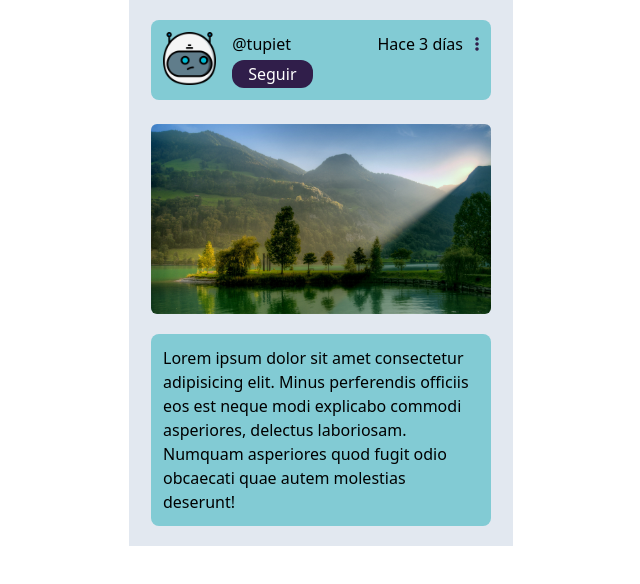
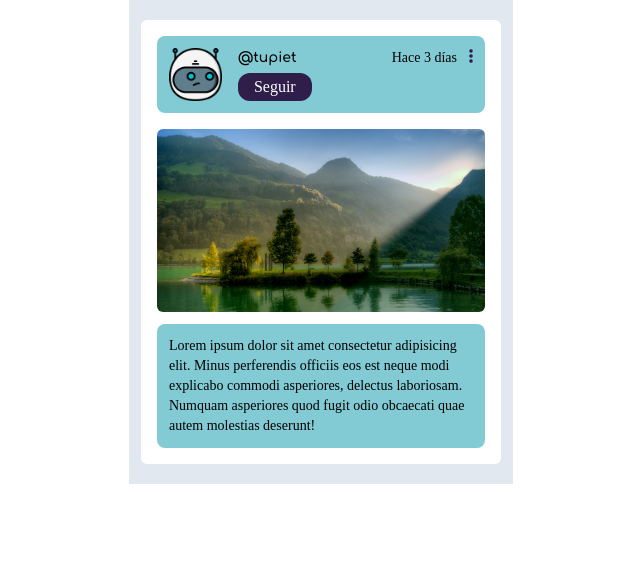
Before and after one commit to Tupiet-Classe/M12-base, a plain HTML site: page post.html in a window 1280 px wide. Shown: the whole page, without its empty margins (319-959 px from the left). Drawn offline with nearby package versions, Linux system fonts and the light colour scheme; a web font is replaced by a local one.

Commit message:
Versió pulida

```diff
--- a/post.html
+++ b/post.html
@@ -6,7 +6,14 @@
         <meta name="viewport" content="width=device-width, initial-scale=1.0">
         <title>MirMeet</title>
 
+        <!-- FontAwesome -->
         <link rel="stylesheet" href="https://cdnjs.cloudflare.com/ajax/libs/font-awesome/6.2.0/css/all.min.css" integrity="sha512-xh6O/CkQoPOWDdYTDqeRdPCVd1SpvCA9XXcUnZS2FmJNp1coAFzvtCN9BmamE+4aHK8yyUHUSCcJHgXloTyT2A==" crossorigin="anonymous" referrerpolicy="no-referrer" />
+
+        <!-- Fonts -->
+        <link rel="preconnect" href="https://fonts.googleapis.com">
+        <link rel="preconnect" href="https://fonts.gstatic.com" crossorigin>
+        <link href="https://fonts.googleapis.com/css2?family=Comfortaa:wght@400;500;600&family=Familjen+Grotesk&display=swap" rel="stylesheet">
+        <!-- TailwindCSS -->
         <script src="https://cdn.tailwindcss.com"></script>
 
         <style>
@@ -40,22 +47,22 @@
             }
         </style>
     </head>
-<body class="flex w-screen justify-center">
-    <div class="posts sm:w-96 flex flex-col items-center gap-3 overflow-scroll bg-slate-200">
-        <div class="post flex flex-col items-center" style="width: 340px;">
-            <div class="info bg-cyan w-full m-5 p-3 rounded-lg flex flex-row">
+<body class="flex w-screen justify-center" style="font-family: 'Familjen Grotesk';">
+    <div class="posts sm:w-96 flex flex-col items-center gap-3 overflow-scroll bg-slate-200 p-5">
+        <div class="post flex flex-col gap-y-3 items-center bg-white rounded-md p-4" style="width: 360px;">
+            <div class="info bg-cyan w-full mx-5 p-3 rounded-lg flex flex-row gap-y-3">
                 <div class="user-image w-16">
                     <img src="demo_img/bot.png" alt="logo">
                 </div>
                 <div class="other-content w-full flex justify-between">
                     <div class="user-info flex flex-col h-full justify-around ml-4 gap-y-1">
-                        <span class="username">@tupiet</span>
+                        <span class="username text-sm" style="font-family: 'Comfortaa'; font-weight: 600;">@tupiet</span>
                         <button class="btn-follow bg-purple rounded-xl py-0.5 px-4 text-white">Seguir</button>
                     </div>
 
                     <div class="extra-info flex gap-x-3 items-baseline">
-                        <span class="time">Hace 3 días</span>
-                        <i class="fa-solid fa-ellipsis-vertical text-purple"></i>
+                        <span class="time text-sm">Hace 3 días</span>
+                        <i class="fa-solid fa-ellipsis-vertical text-purple cursor-pointer"></i>
                     </div>
                 </div>
             </div>
@@ -66,7 +73,7 @@
                 </div>
             </div>
 
-            <div class="content bg-cyan w-full m-5 p-3 rounded-lg flex flex-row">
+            <div class="content bg-cyan w-full mx-5 p-3 rounded-lg flex flex-row text-sm">
                 <p>Lorem ipsum dolor sit amet consectetur adipisicing elit. Minus perferendis officiis eos est neque modi explicabo commodi asperiores, delectus laboriosam. Numquam asperiores quod fugit odio obcaecati quae autem molestias deserunt!</p>
             </div>
         </div>
```
Also changed, not shown: index.html (+49 -37 lines).
